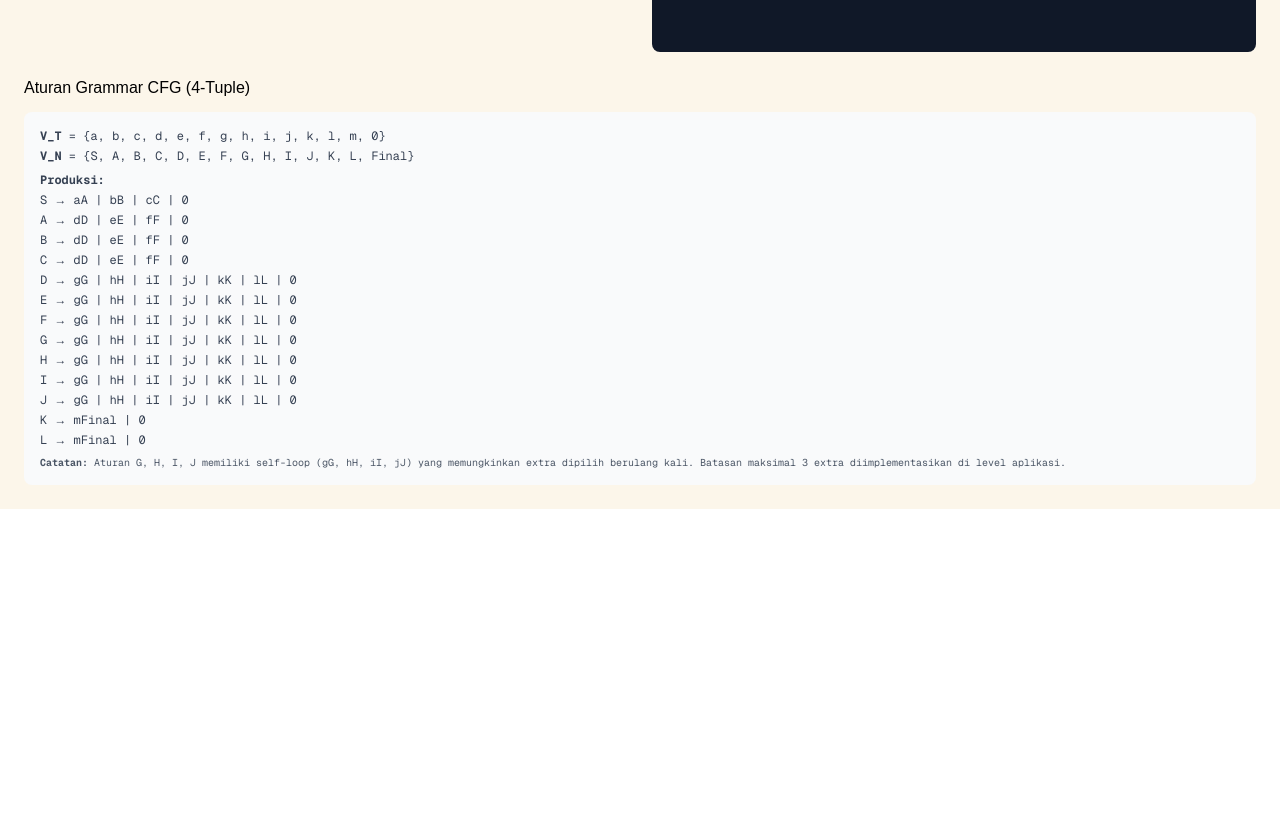
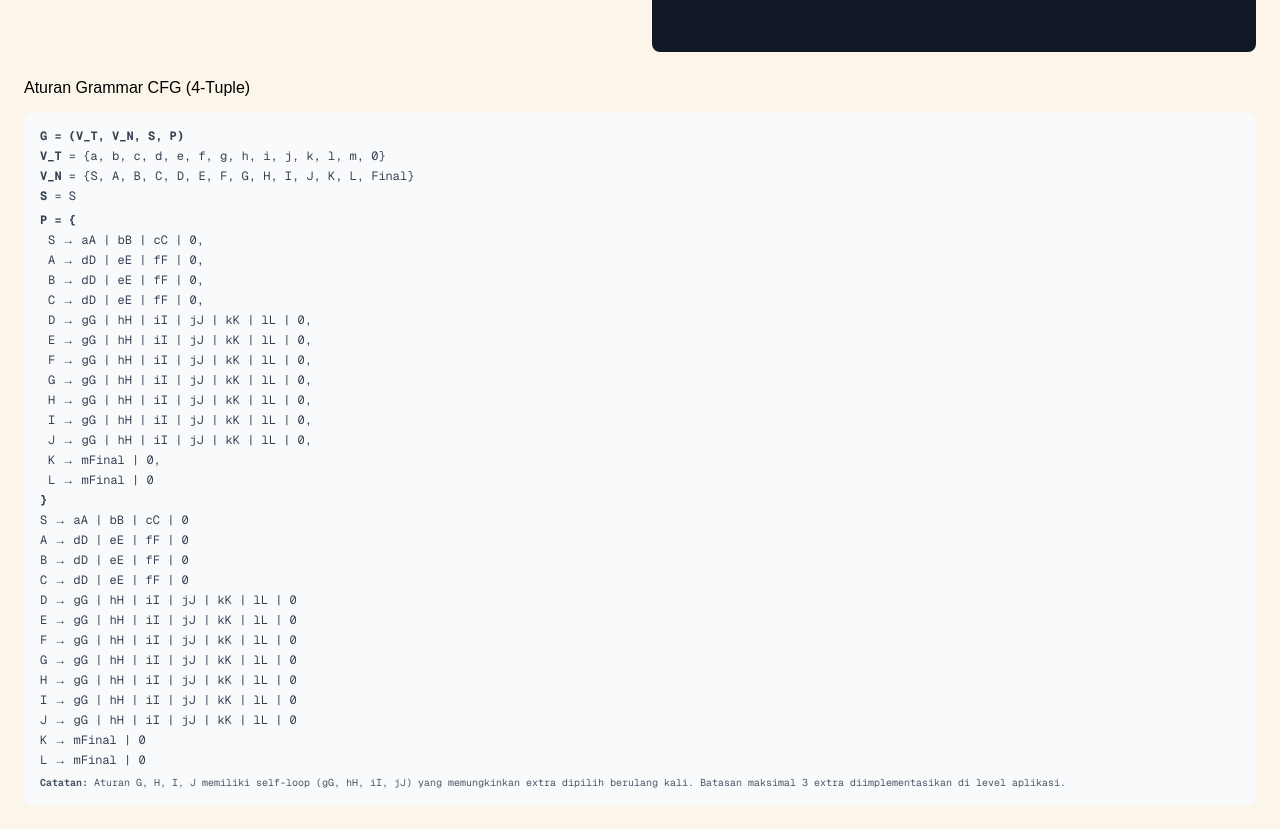
Before and after one commit to rianmubarok/coffe-fsa-simulator, a Next.js app: page / in a window 1280 px wide. Shown: the part 1200-2029 px from the top of the page. Before the commit the page ends 1709 px from the top, so only its background shows below. Built offline with nearby package versions, Linux system fonts and the light colour scheme; a web font is replaced by a local one.

Commit message:
fix: update grammar rules & readme

```diff
--- a/src/components/Visualization/GrammarRules.tsx
+++ b/src/components/Visualization/GrammarRules.tsx
@@ -7,6 +7,9 @@ export const GrammarRules: React.FC = () => {
       <div className="bg-gray-50 p-4 rounded-lg font-mono text-xs overflow-x-auto">
         <div className="text-gray-700 space-y-1">
           <div>
+            <strong>G = (V_T, V_N, S, P)</strong>
+          </div>
+          <div>
             <strong>V_T</strong> ={" "}
             {"{a, b, c, d, e, f, g, h, i, j, k, l, m, 0}"}
           </div>
@@ -14,8 +17,53 @@ export const GrammarRules: React.FC = () => {
             <strong>V_N</strong> ={" "}
             {"{S, A, B, C, D, E, F, G, H, I, J, K, L, Final}"}
           </div>
+          <div>
+            <strong>S</strong> = S
+          </div>
           <div className="mt-2">
-            <strong>Produksi:</strong>
+            <strong>P = {"{"}</strong>
+          </div>
+          <div className="ml-2">
+            S → aA | bB | cC | 0,
+          </div>
+          <div className="ml-2">
+            A → dD | eE | fF | 0,
+          </div>
+          <div className="ml-2">
+            B → dD | eE | fF | 0,
+          </div>
+          <div className="ml-2">
+            C → dD | eE | fF | 0,
+          </div>
+          <div className="ml-2">
+            D → gG | hH | iI | jJ | kK | lL | 0,
+          </div>
+          <div className="ml-2">
+            E → gG | hH | iI | jJ | kK | lL | 0,
+          </div>
+          <div className="ml-2">
+            F → gG | hH | iI | jJ | kK | lL | 0,
+          </div>
+          <div className="ml-2">
+            G → gG | hH | iI | jJ | kK | lL | 0,
+          </div>
+          <div className="ml-2">
+            H → gG | hH | iI | jJ | kK | lL | 0,
+          </div>
+          <div className="ml-2">
+            I → gG | hH | iI | jJ | kK | lL | 0,
+          </div>
+          <div className="ml-2">
+            J → gG | hH | iI | jJ | kK | lL | 0,
+          </div>
+          <div className="ml-2">
+            K → mFinal | 0,
+          </div>
+          <div className="ml-2">
+            L → mFinal | 0
+          </div>
+          <div>
+            <strong>{"}"}</strong>
           </div>
           <div>S → aA | bB | cC | 0</div>
           <div>A → dD | eE | fF | 0</div>
```
Also changed, not shown: 1 other file (tests, documents, lock files or other folders).
